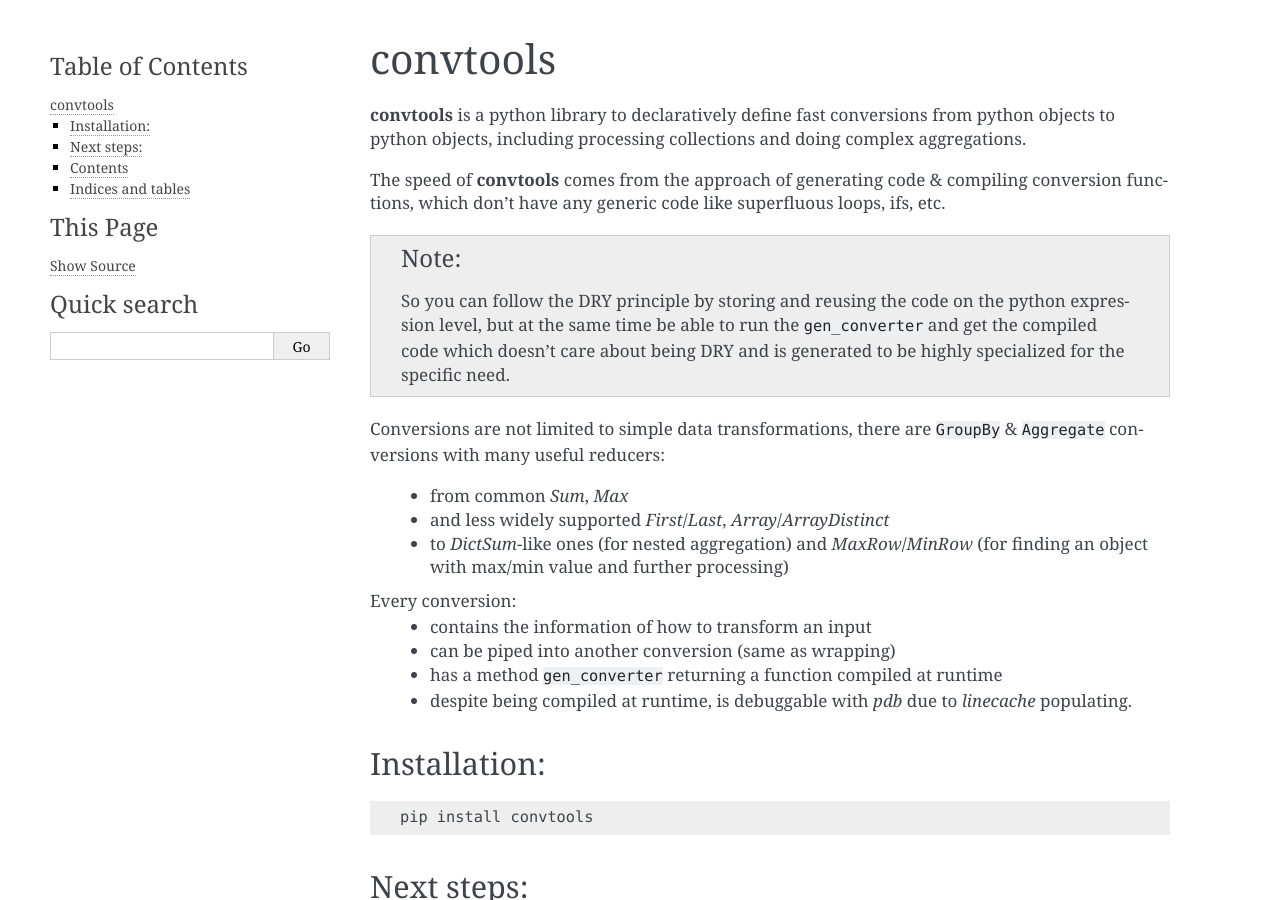
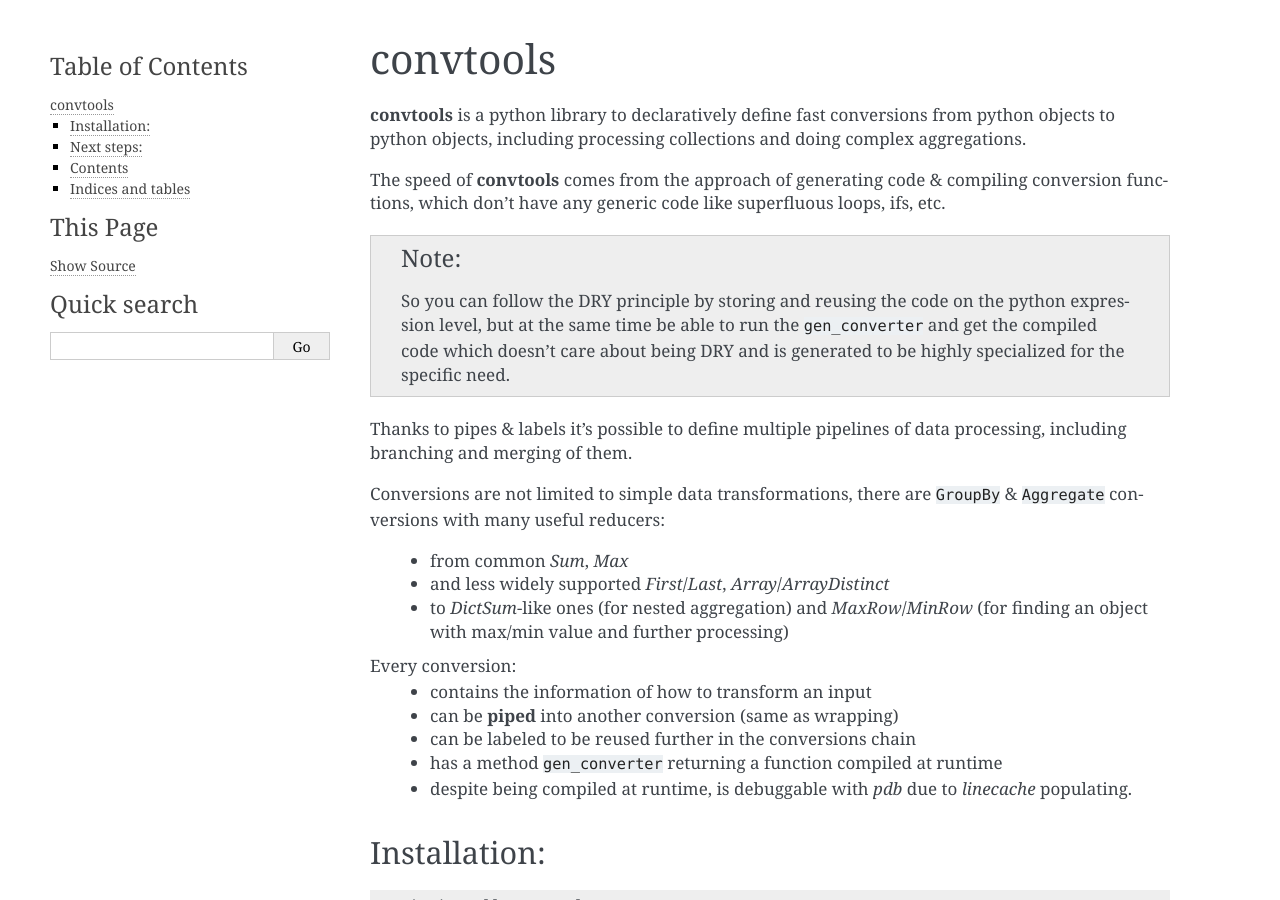
Before and after one commit to westandskif/convtools, a Sphinx documentation site: the page built from docs/index.rst, in a window 1280 px wide and 900 px high. Built offline with Sphinx 7.4.7, drawn with Linux system fonts in a browser that asks for light colours.

```diff
--- a/README.rst
+++ b/README.rst
@@ -48,6 +48,8 @@ python expression level, but at the same time be able to run the
 ``gen_converter`` and get the compiled code which doesn't care about being DRY
 and is generated to be highly specialized for the specific need.
 
+Thanks to pipes & labels it's possible to define multiple pipelines of data
+processing, including branching and merging of them.
 
 Conversions are not limited to simple data transformations, there are
 ``GroupBy`` & ``Aggregate`` conversions with many useful reducers:
@@ -59,9 +61,11 @@ Conversions are not limited to simple data transformations, there are
 
 Every conversion:
  * contains the information of how to transform an input
- * can be piped into another conversion (same as wrapping)
+ * can be **piped** into another conversion (same as wrapping)
+ * can be labeled to be reused further in the conversions chain
  * has a method ``gen_converter`` returning a function compiled at runtime
  * despite being compiled at runtime, is debuggable with `pdb` due to `linecache` populating.
+
 
 Installation:
 =============
--- a/docs/index.rst
+++ b/docs/index.rst
@@ -19,7 +19,8 @@ loops, ifs, etc.
   ``gen_converter`` and get the compiled code which doesn't care about being DRY
   and is generated to be highly specialized for the specific need.
 
-
+Thanks to pipes & labels it's possible to define multiple pipelines of data
+processing, including branching and merging of them.
 
 Conversions are not limited to simple data transformations, there are
 ``GroupBy`` & ``Aggregate`` conversions with many useful reducers:
@@ -31,7 +32,8 @@ Conversions are not limited to simple data transformations, there are
 
 Every conversion:
  * contains the information of how to transform an input
- * can be piped into another conversion (same as wrapping)
+ * can be **piped** into another conversion (same as wrapping)
+ * can be labeled to be reused further in the conversions chain
  * has a method ``gen_converter`` returning a function compiled at runtime
  * despite being compiled at runtime, is debuggable with `pdb` due to `linecache` populating.
 
--- a/setup.cfg
+++ b/setup.cfg
@@ -1,6 +1,6 @@
 [metadata]
 name = convtools
-version = 0.2.3
+version = 0.3.0
 description = convtools is a python library to declaratively define fast conversions from python objects to python objects, including processing collections and doing complex aggregations.
 author = iTechArt Group
 author_email = mikita.almakou@itechart-group.com
--- a/src/convtools/__init__.py
+++ b/src/convtools/__init__.py
@@ -1,4 +1,4 @@
 from .conversion import conversion
 
 
-__version__ = "0.2.3"
+__version__ = "0.3.0"
```
Also changed, not shown: CHANGELOG.rst (+33 -0 lines), 1 other file.
